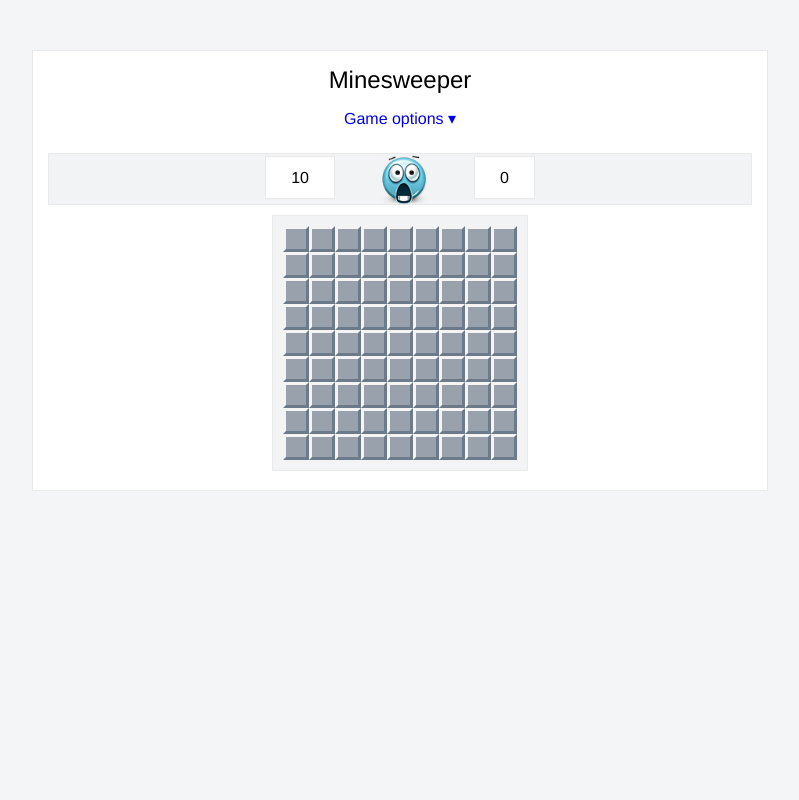
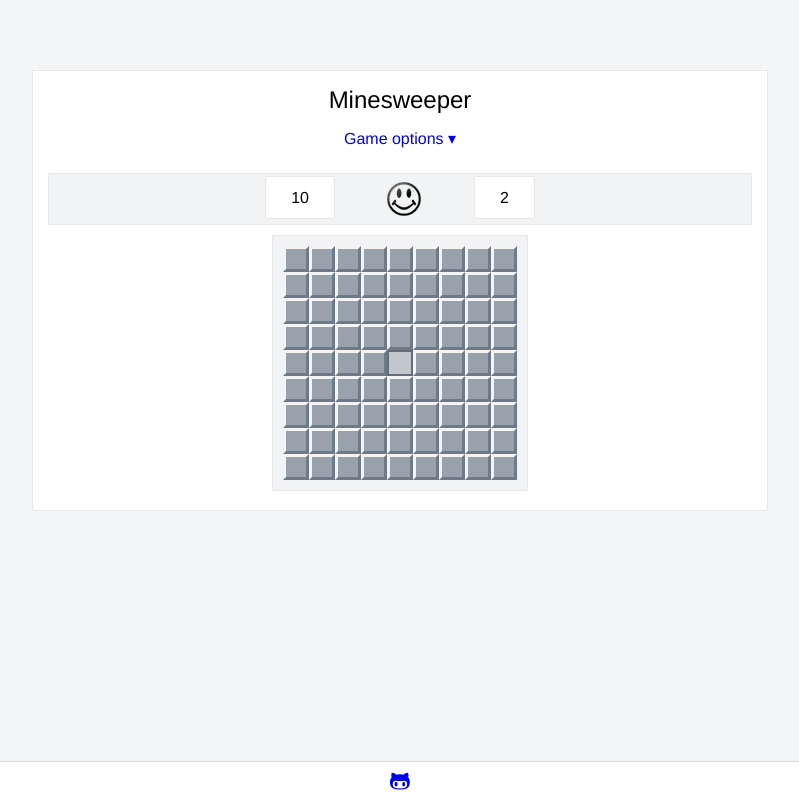
Before and after one commit to akashbdj/Minesweeper, a plain HTML site: page index.html in a window 1280 px wide. Both pictures are taken after a click on the element 640 px from the left and 343 px from the top of the page. Shown: the whole page, without its empty margins (240-1039 px from the left). Drawn offline with Linux system fonts and the light colour scheme.

Commit message:
generate mines and show all mines if player loses the game

```diff
--- a/css/style.css
+++ b/css/style.css
@@ -11,7 +11,7 @@ a {
 }
 .game-container{
     width: 55%;
-    margin: 50px auto;
+    margin: 70px auto;
     background: #fff;
     padding: 15px;
     border: 1px solid #e9e9e9;
@@ -82,3 +82,26 @@ a {
     height: 20px;
     cursor: pointer;
 }
+.opened-tile{
+    background: #c0c7cd;
+    border: 2px solid #616d7b;
+}
+.mines {
+    background: red url('../images/mine.png') center center;
+    border: none;
+
+}
+.footer{
+    background: #fff;
+    position: fixed;
+    bottom: 0;
+    right: 0;
+    left: 0;
+    border-top: 1px solid #d9d9d9;
+}
+.foot {
+    width: 55%;
+    margin: 0 auto;
+    text-align: center;
+    padding: 10px 30px;
+}
--- a/index.html
+++ b/index.html
@@ -5,6 +5,8 @@
   <meta http-equiv="X-UA-Compatible" content="IE=edge">
   <title>Minesweeper in pure Js</title>
   <link rel="stylesheet" href="css/style.css">
+  <link href="http://maxcdn.bootstrapcdn.com/font-awesome/4.3.0/css/font-awesome.min.css" rel="stylesheet">
+
 </head>
 <body>
   <div class="site">
@@ -24,19 +26,19 @@
 					    <td>Mines</td>
 					  </tr>
 					  <tr>
-					    <td><input type="radio" name="level" id="beginner" checked="checked">&nbsp; Beginner</td>
+					    <td><label><input type="radio" name="level" id="beginner" checked="checked">&nbsp; Beginner</label></td>
 					    <td>9</td>
 					    <td>9</td>
 					    <td>10</td>
 					  </tr>
 					  <tr>
-					    <td><input type="radio" name ="level" id="intermediate">&nbsp; Intermediate</td>
+					    <td><label><input type="radio" name ="level" id="intermediate">&nbsp; Intermediate</label></td>
 					    <td>16</td>
 					    <td>16</td>
 					    <td>40</td>
 					  </tr>
 					  <tr>
-					    <td><input type="radio" name ="level" id="expert">&nbsp; Expert</td>
+					    <td><label><input type="radio" name ="level" id="expert">&nbsp; Expert</label></td>
 					    <td>16</td>
 					    <td>30</td>
 					    <td>99</td>
@@ -58,6 +60,11 @@
       	</div>
       </div>
     </div>
+    <div class="footer">
+    	<div class="foot">
+				<a href="https://github.com/akash-bhardwaj/Minesweeper" target="_blank"><i class="fa fa-github-alt fa-lg"></i></a>
+    	</div>
+    </div>
   </div>
 
 <script src="js/main.js" type="text/javascript"></script>
--- a/js/main.js
+++ b/js/main.js
@@ -1,5 +1,3 @@
-// learning to implement Revealing Module Pattern
-
 (function() {
 	var MS = (function(){
 		var config = {
@@ -89,7 +87,6 @@
 			handleToggleEvent();
 			newGameInit();
 			generateBoard();
-
 		};
 
 	})();
@@ -100,10 +97,79 @@
 		var emoticons = document.getElementById('js-play-mood');
 		var clock = document.getElementById('js-clock');
 		var board = document.getElementById("js-game-board");
+		var mines = MS.getConfig().mines;
+		var rows = MS.getConfig().rows;
+		var cols = MS.getConfig().cols;
+		var randomNos = [];
+		var tilesWithMines = [];
+		var firstTile = true;
+		var time;
+
+		function generateUniqueRandomNos(){
+			for(var i=1; i<= mines; i++){
+				var random = Math.floor((Math.random()* (rows*cols))+1);
+				randomNos.push(random);
+			}
+			var uniqueNos = randomNos.filter(function(no, index){
+				return randomNos.indexOf(no) === index;
+			});
+			return uniqueNos;
+		}
+
+		function handleClickedTd(){
+			board.addEventListener("click", function(e) {
+				if(e.target && e.target.nodeName === "TD") {
+					tileID = parseInt(e.target.id, 10);
+					tile = document.getElementById(e.target.id);
+					if(firstTile === true){
+						play(tileID);
+						tile.classList.add('opened-tile');
+						firstTile = false;
+					}
+					else if(clickedMine(tileID)){
+						lost();
+					}
+					else {
+						tile.classList.add('opened-tile');
+					}
+				}
+			});
+		}
+
+		function play(tileID){
+			timer();
+			placeMines(tileID);
+		}
+
+		function placeMines(tileID){
+			var uniqRnos = generateUniqueRandomNos();
+			for(var i=0; i< uniqRnos.length; i++){
+				if(uniqRnos[i] !== tileID){
+					tilesWithMines.push(uniqRnos[i]);
+				}
+			}
+			console.log(tilesWithMines);
+		}
+
+		function clickedMine(tileID){
+			for(var k=0; k< tilesWithMines.length; k++){
+				if(tileID === tilesWithMines[k]){
+					return true;
+				}
+			}
+		}
+
+		function lost(){
+			clearInterval(time);
+			for(var i =0; i< tilesWithMines.length; i++){
+				tileWithMine = document.getElementById(tilesWithMines[i]);
+				tileWithMine.classList.add('mines');
+			}
+		}
 
 		function timer(){
 			var counter = 0;
-			var time = setInterval(function(){
+			time = setInterval(function(){
 				if(counter < 999){
 					counter++;
 					clock.innerHTML = counter;
@@ -115,22 +181,10 @@
 			}, 1000);
 		}
 
-		function handleClickedTd(){
-			board.addEventListener("click", function(e) {
-				if(e.target && e.target.nodeName === "TD") {
-					tdID = parseInt(e.target.id, 10);
-					emoticons.setAttribute("src", "images/surprise.png");
-				}
-			});
-		}
-
 		return {
-			timer: timer,
 			findClickedTd: handleClickedTd
 		};
 
 	})();
-
 	startGame.findClickedTd();
-
 }());
```
Also changed, not shown: images/mine.png.
